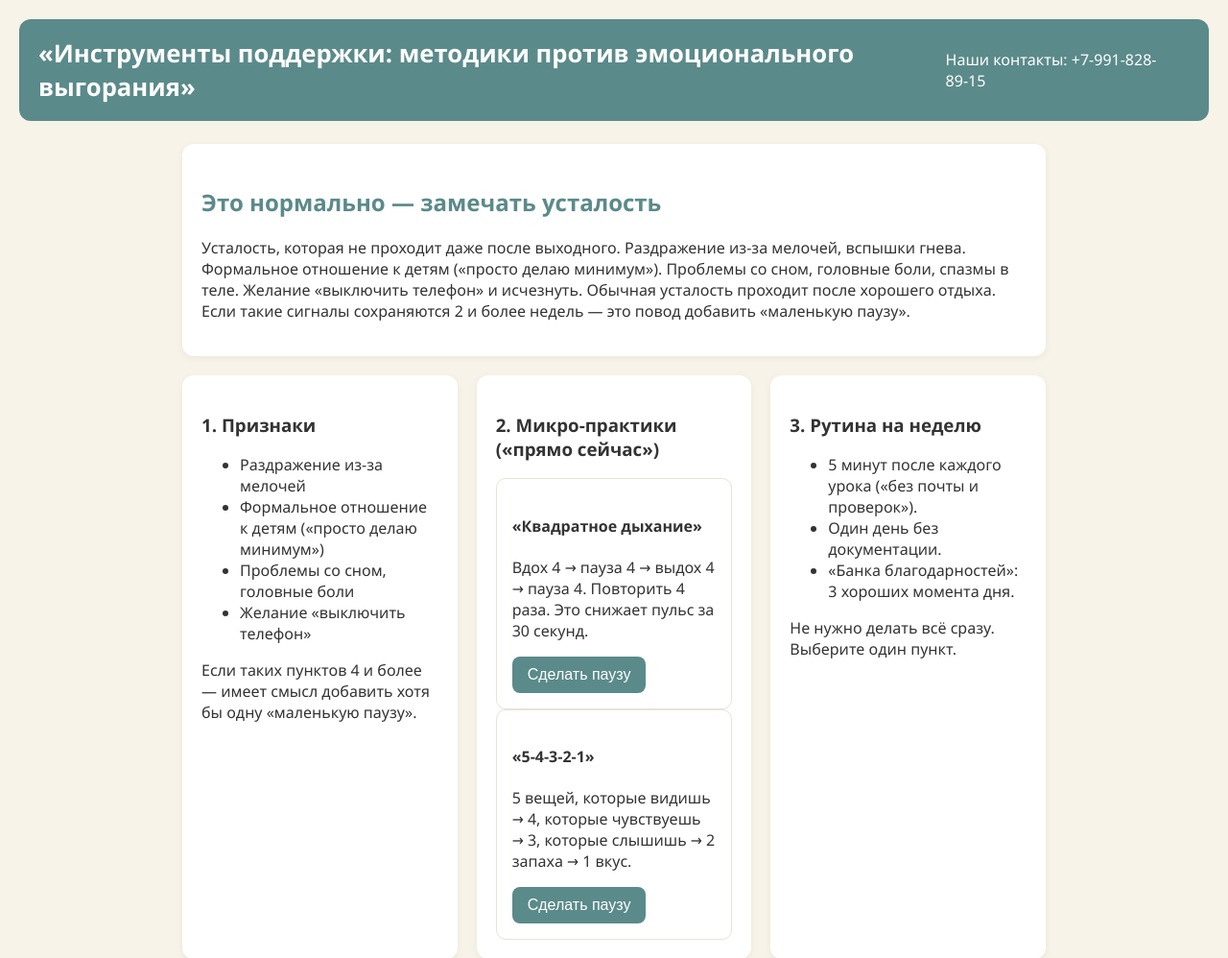
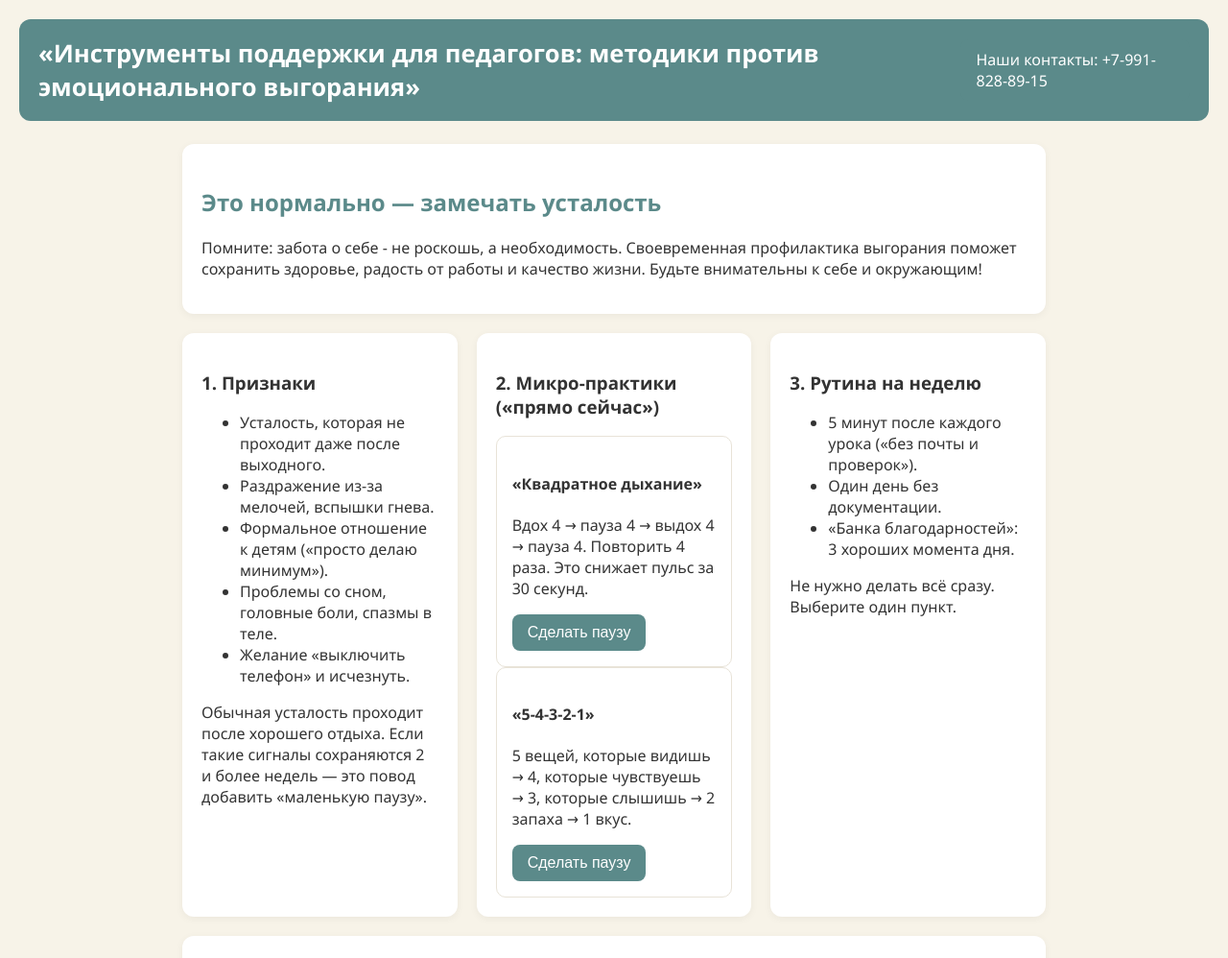
Before and after one commit to misarazev2-coder/lending, a plain HTML site: page index.html in a window 1280 px wide. Shown: the top 998 px of the page at 96% size. Drawn offline with Linux system fonts and the light colour scheme.

Commit message:
Update index.html

```diff
--- a/index.html
+++ b/index.html
@@ -29,31 +29,27 @@
 <body>
 
 <div class="header">
-  <h1>«Инструменты поддержки: методики против эмоционального выгорания»</h1>
+  <h1>«Инструменты поддержки для педагогов: методики против эмоционального выгорания»</h1>
   <div class="btn">Наши контакты: +7-991-828-89-15</div>
 </div>
 
 <div class="container">
   <div class="card">
     <h2>Это нормально — замечать усталость</h2>
-    <p>Усталость, которая не проходит даже после выходного.
-Раздражение из-за мелочей, вспышки гнева.
-Формальное отношение к детям («просто делаю минимум»).
-Проблемы со сном, головные боли, спазмы в теле.
-Желание «выключить телефон» и исчезнуть.
-Обычная усталость проходит после хорошего отдыха. Если такие сигналы сохраняются 2 и более недель — это повод добавить «маленькую паузу».</p>
+    <p>Помните: забота о себе - не роскошь, а необходимость. Своевременная профилактика выгорания поможет сохранить здоровье, радость от работы и качество жизни. Будьте внимательны к себе и окружающим!</p>
   </div>
 
   <div class="grid">
     <div class="card">
       <h3>1. Признаки</h3>
       <ul>
-        <li>Раздражение из-за мелочей</li>
-        <li>Формальное отношение к детям («просто делаю минимум»)</li>
-        <li>Проблемы со сном, головные боли</li>
-        <li>Желание «выключить телефон»</li>
+        <li>Усталость, которая не проходит даже после выходного.</li>
+        <li>Раздражение из-за мелочей, вспышки гнева.</li>
+        <li>Формальное отношение к детям («просто делаю минимум»).</li>
+        <li>Проблемы со сном, головные боли, спазмы в теле.</li>
+        <li>Желание «выключить телефон» и исчезнуть.</li>
       </ul>
-      <p>Если таких пунктов 4 и более — имеет смысл добавить хотя бы одну «маленькую паузу».</p>
+      <p>Обычная усталость проходит после хорошего отдыха. Если такие сигналы сохраняются 2 и более недель — это повод добавить «маленькую паузу».</p>
     </div>
 
     <div class="card">
```
